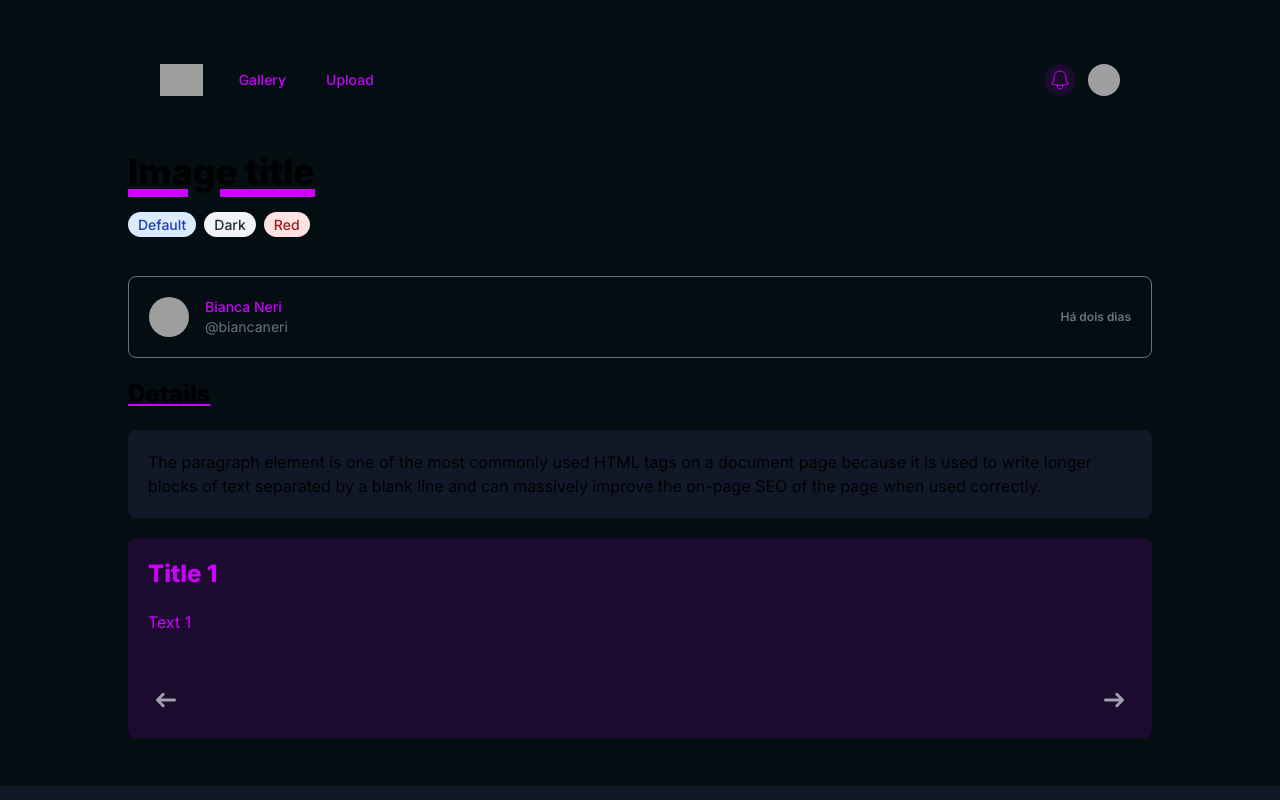
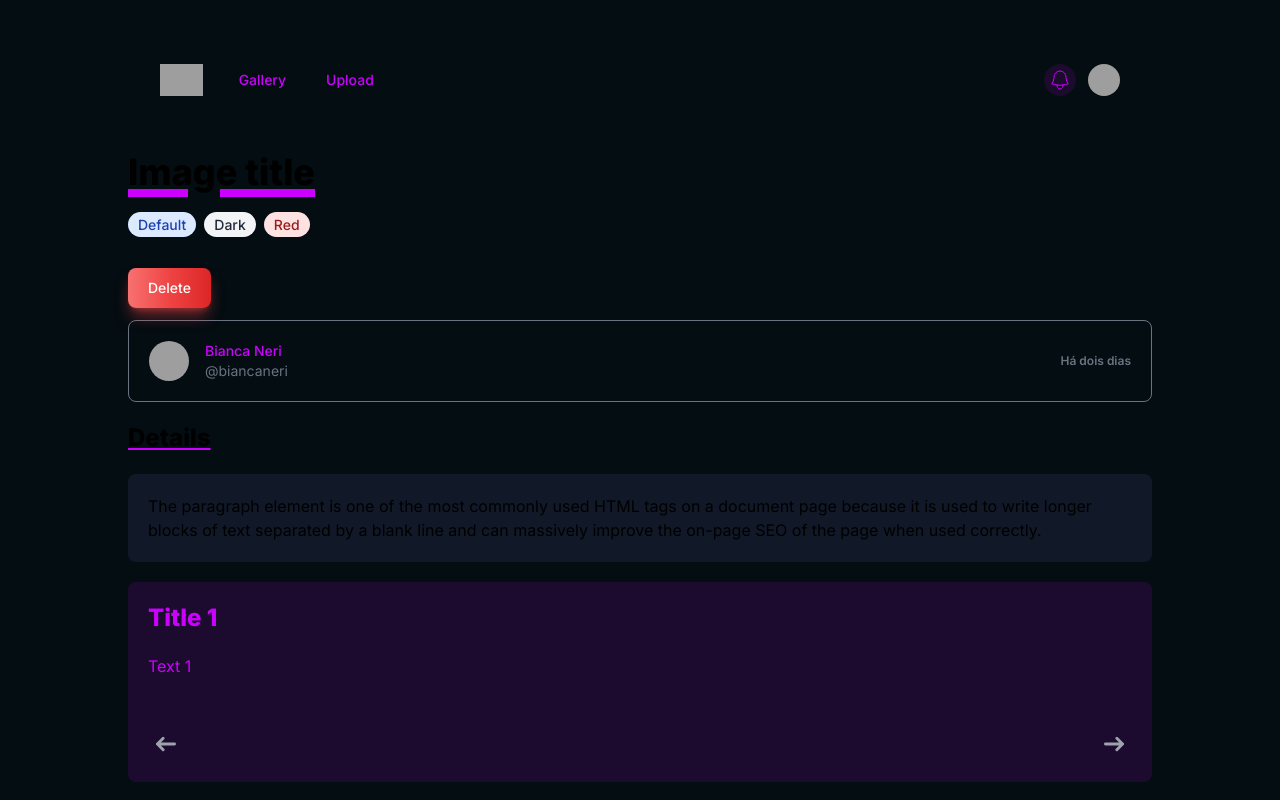
Before and after one commit to einsbym/einsbym-ui, a Next.js app: page /view-image in a window 1280 px wide. Shown: the top 800 px of the page. Built offline with nearby package versions, Linux system fonts and the light colour scheme; grey boxes are pictures that could not be loaded.

Commit message:
feat: add delete button

```diff
--- a/src/app/view-image/page.tsx
+++ b/src/app/view-image/page.tsx
@@ -46,7 +46,15 @@ export default function ViewImage() {
                     <img className="rounded-lg object-cover" src={selectedImage} />
                 </div>
 
-                <div className="flex items-center mt-5 mb-5 p-5 border border-1 border-gray-500 rounded-lg">
+                <button
+                    type="button"
+                    className="w-full md:w-fit text-white bg-gradient-to-r from-red-400 via-red-500 to-red-600 hover:bg-gradient-to-br focus:outline-none shadow-lg shadow-red-500/50 dark:shadow-lg dark:shadow-red-800/80 font-medium rounded-lg text-sm px-5 py-2.5 text-center me-2 mt-3 mb-3"
+                    onClick={() => console.log(`${selectedImage} should be deleted`)}
+                >
+                    Delete
+                </button>
+
+                <div className="flex items-center mb-5 p-5 border border-1 border-gray-500 rounded-lg">
                     <div className="flex-shrink-0">
                         <img className="w-10 h-10 rounded-full" src="/profpic.jpeg" alt="Bianca Neri" />
                     </div>
```
